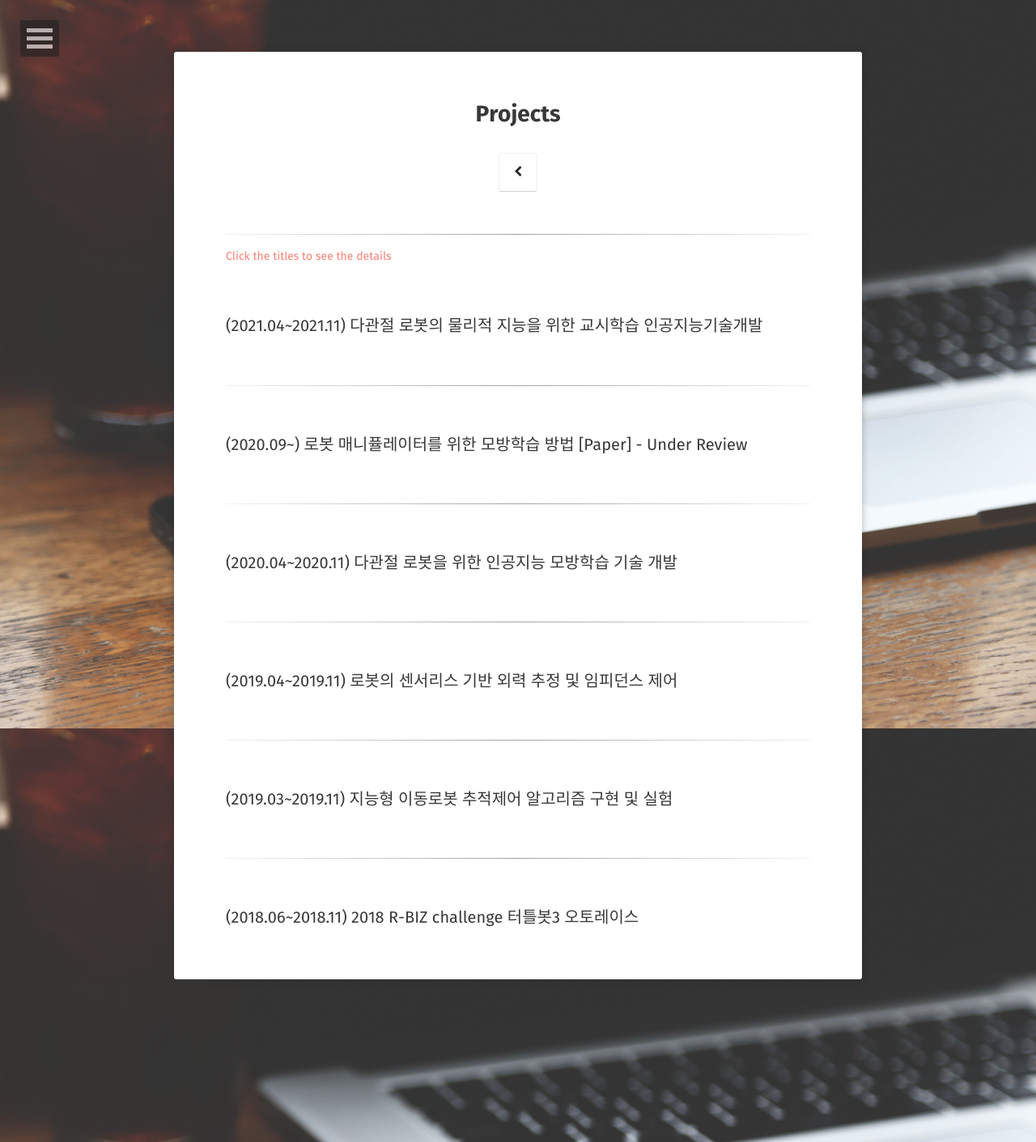
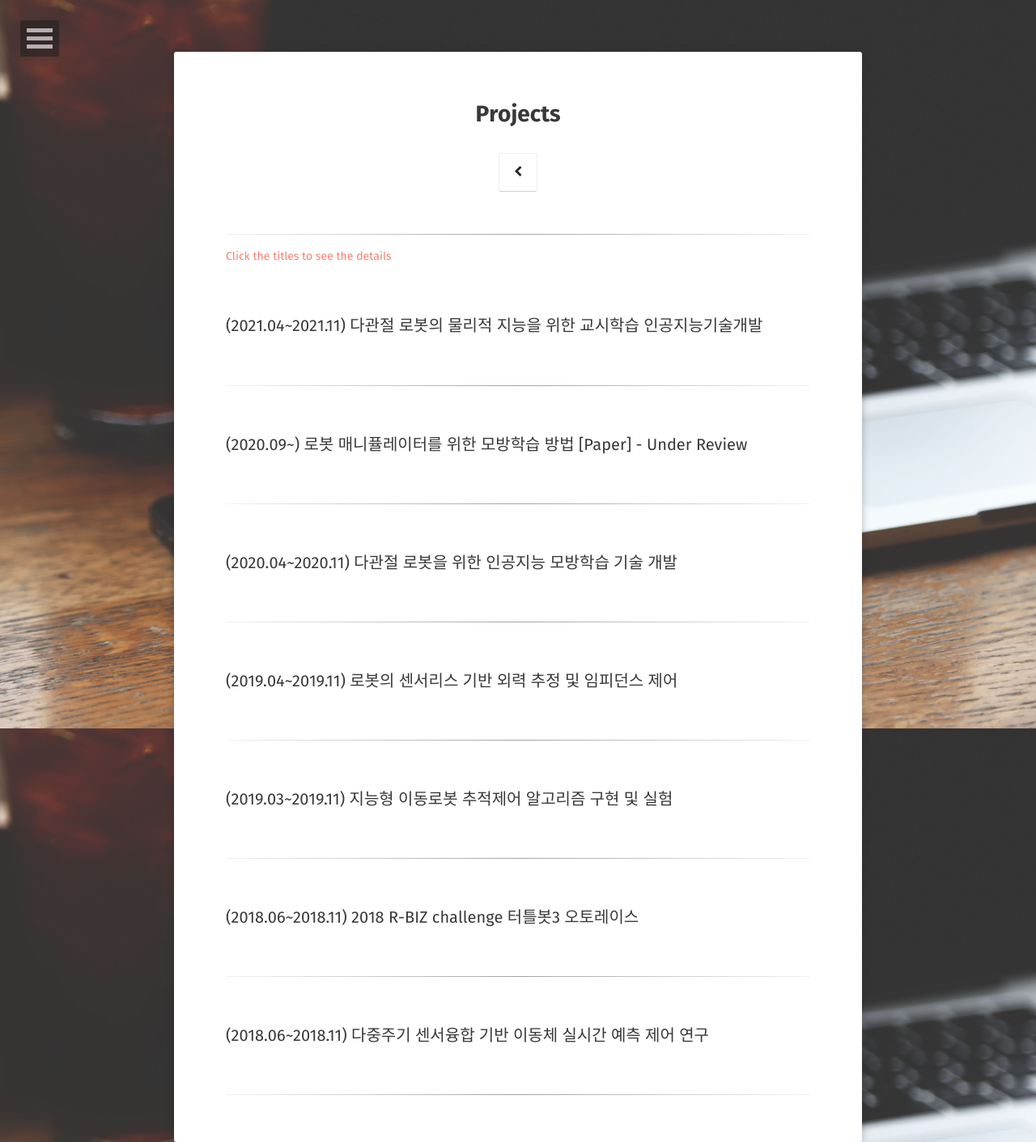
Before and after one commit to JongCheon-Park/JongCheon-Park.github.io, a Jekyll site: the page built from projects/index.md, in a window 1280 px wide. Shown: the whole page at 81% size. Built offline with Jekyll 4.4.1, drawn with Linux system fonts in a browser that asks for light colours; some web fonts are replaced; some of the changed text lies outside the part shown.

Commit message:
Update index.md
Edit index.md

```diff
--- a/projects/index.md
+++ b/projects/index.md
@@ -146,7 +146,9 @@ This project was conducted at <span style="color:#3399ff">Cyber Physical System
   <img height="250" src="/assets/img/Turtlebot3_AutoRacing/대회_영상.gif">
    <p style="text-align:center;">그림 1. 대회주행 영상</p>
 </p>
+</details>
 
+<br>
 
 ---
 
```
